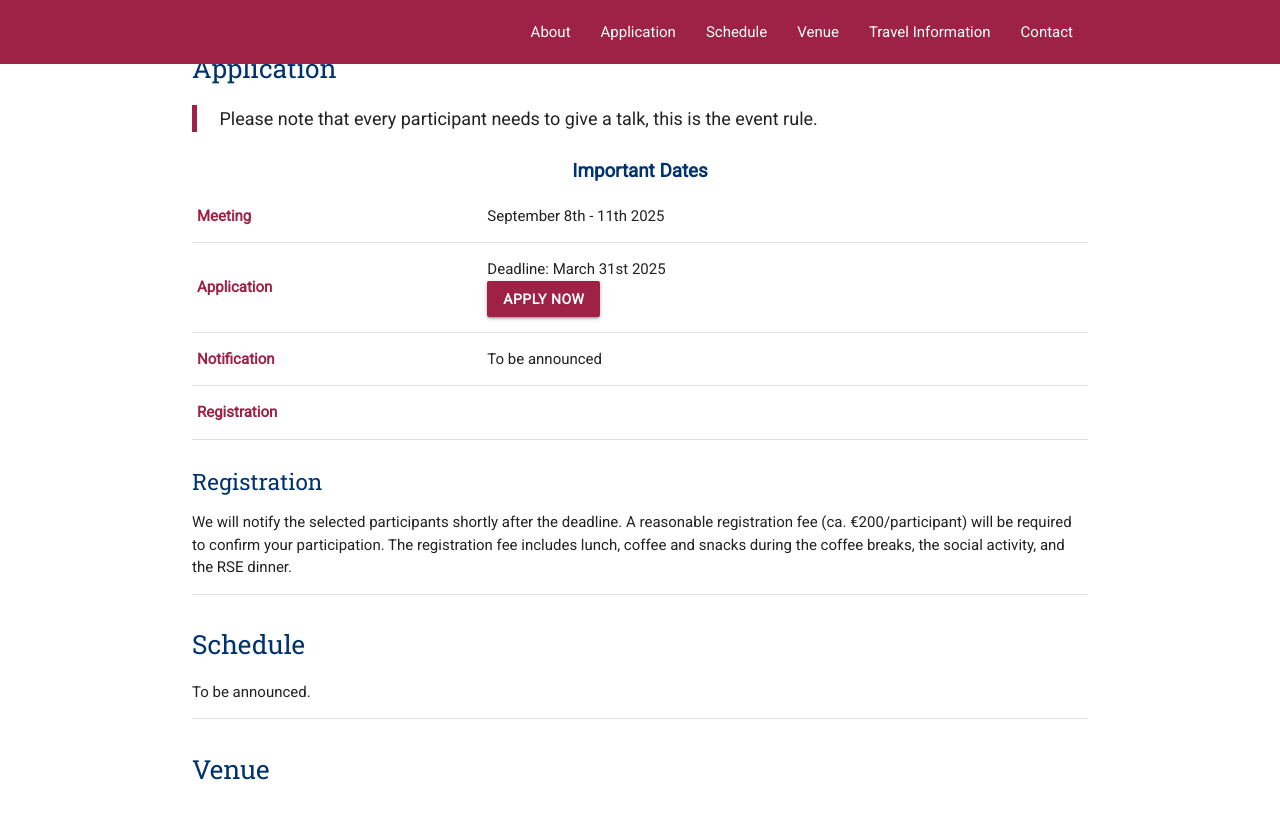
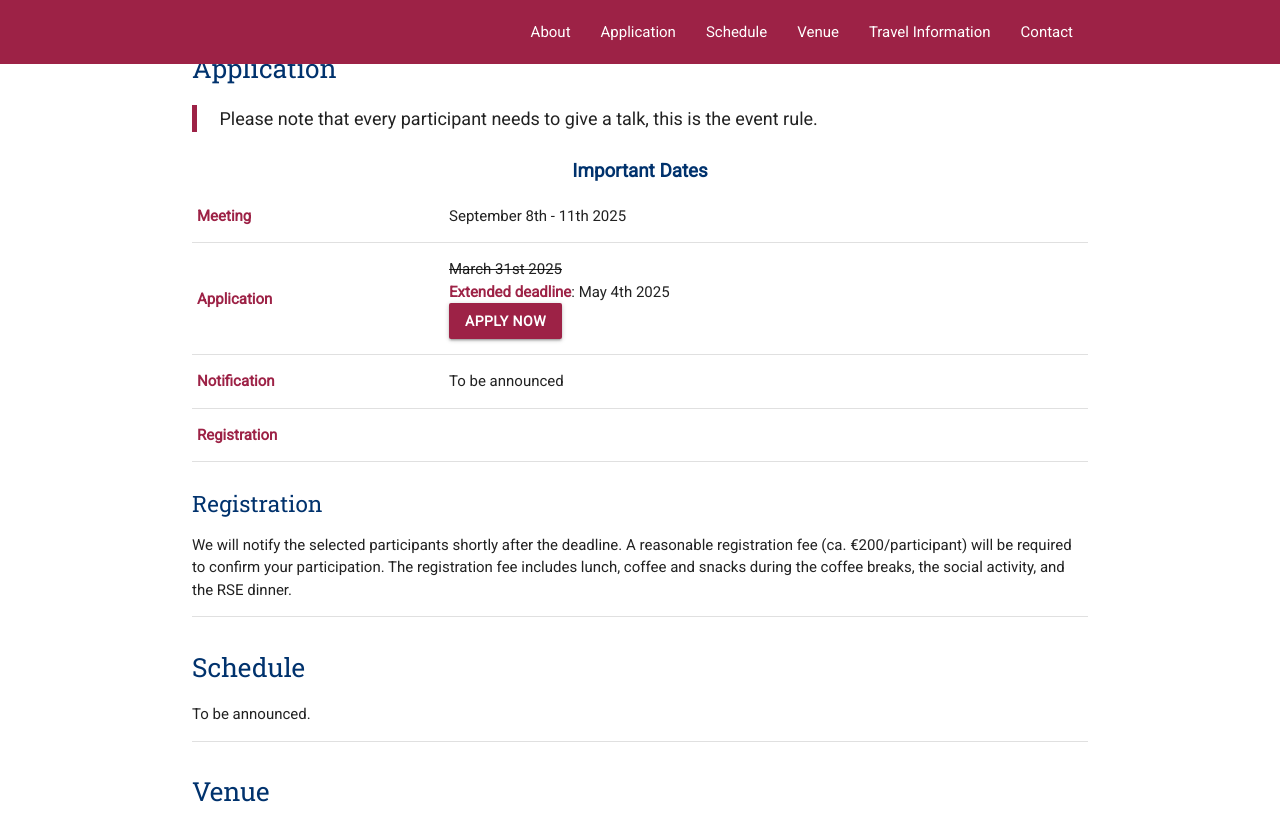
Before and after one commit to rsemeeting/rse2025, a Jekyll site: the page built from index.md, in a window 1280 px wide and 900 px high, scrolled down 976 px, cut to the strip 0-816 px from the top of the window. Built offline with Jekyll 4.4.1, drawn with Linux system fonts in a browser that asks for light colours; comment, search, counter and statistics services are not loaded; our own code applies the rules of GitHub Pages for plain Markdown files.

Commit message:
extended application deadline

```diff
--- a/_config.yaml
+++ b/_config.yaml
@@ -14,7 +14,7 @@ dates:
   meeting: September 8th - 11th 2025
   application:
     deadline: March 31st 2025
-    # extension: June 22nd
+    extension: May 4th 2025
   # notification: July 10th
   # registration:
   # deadline: August 30th
```
